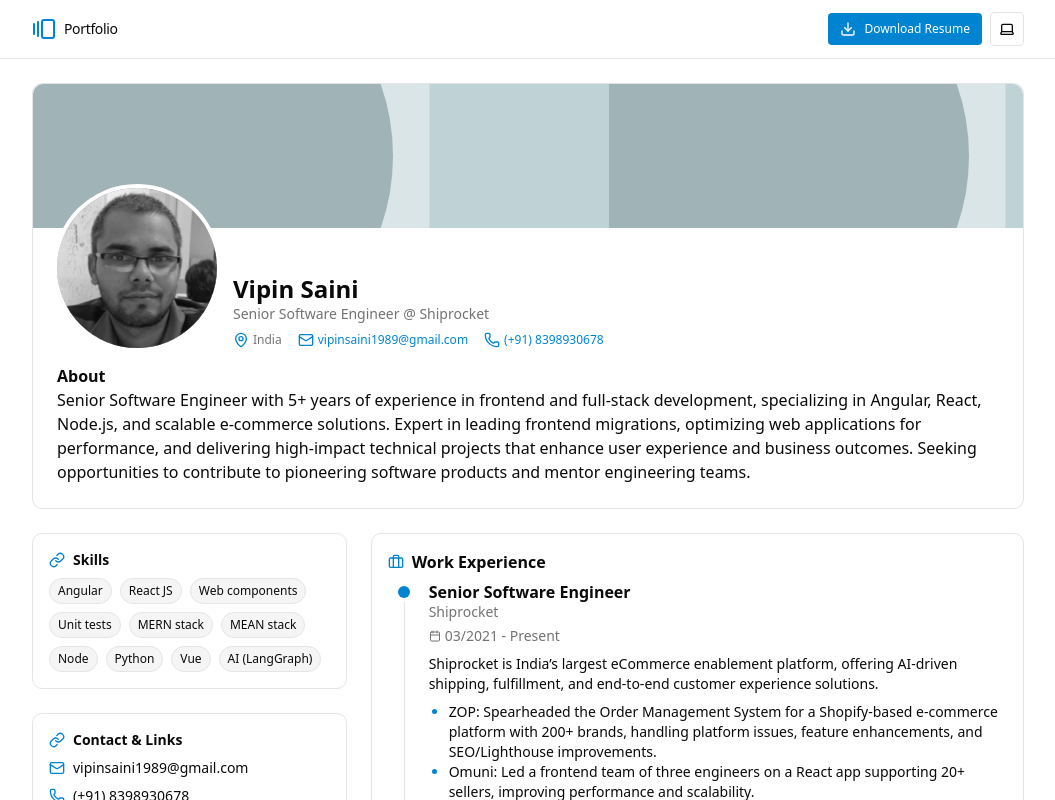
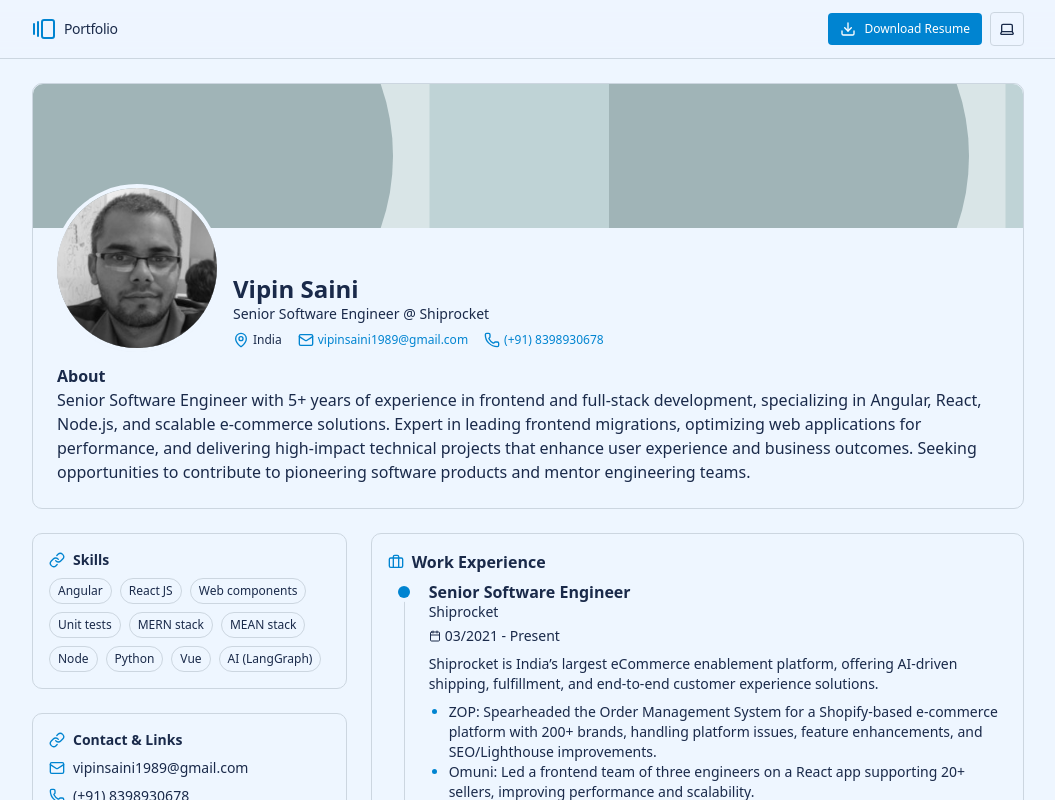
Before and after one commit to vipinsaini1989/76a76765, a React (Vite) app: page / in a window 1280 px wide. Shown: the top 800 px of the page, without its empty margins (112-1167 px from the left). Built offline with nearby package versions, Linux system fonts and the light colour scheme.

Commit message:
Fix css, hide section for print

```diff
--- a/src/App.tsx
+++ b/src/App.tsx
@@ -22,7 +22,7 @@
 
   return (
     <main className="min-h-dvh bg-background text-foreground font-sans">
-      <header className="sticky top-0 z-10 border-b bg-background/80 backdrop-blur">
+      <header className="sticky top-0 z-10 border-b bg-background/80 backdrop-blur print:hidden">
         <div className="mx-auto max-w-5xl px-4 py-3 flex items-center justify-between">
           <div
             className="flex items-center gap-2"
@@ -54,7 +54,7 @@
         {/* LinkedIn-like cover area */}
         <section className="rounded-lg border bg-card">
           <div
-            className="h-36 w-full rounded-t-lg bg-muted bg-[url(../public/images/bg-person.svg)]"
+            className="h-36 w-full rounded-t-lg bg-muted bg-[url(../public/images/bg-person.svg)] hero-1 print:h-16"
             aria-hidden
           />
           <div className="px-4 pb-6 sm:px-6">
--- a/src/index.css
+++ b/src/index.css
@@ -3,74 +3,16 @@
 @custom-variant dark (&:is(.dark *));
 
 :root {
-  --background: oklch(1 0 0);
-  --foreground: oklch(0.145 0 0);
-  --card: oklch(1 0 0);
-  --card-foreground: oklch(0.145 0 0);
-  --popover: oklch(1 0 0);
-  --popover-foreground: oklch(0.145 0 0);
-  --primary: oklch(0.205 0 0);
-  --primary-foreground: oklch(0.985 0 0);
-  --secondary: oklch(0.97 0 0);
-  --secondary-foreground: oklch(0.205 0 0);
-  --muted: oklch(0.97 0 0);
-  --muted-foreground: oklch(0.556 0 0);
-  --accent: oklch(0.97 0 0);
-  --accent-foreground: oklch(0.205 0 0);
-  --destructive: oklch(0.577 0.245 27.325);
-  --destructive-foreground: oklch(0.577 0.245 27.325);
-  --border: oklch(0.922 0 0);
-  --input: oklch(0.922 0 0);
-  --ring: oklch(0.708 0 0);
-  --chart-1: oklch(0.646 0.222 41.116);
-  --chart-2: oklch(0.6 0.118 184.704);
-  --chart-3: oklch(0.398 0.07 227.392);
-  --chart-4: oklch(0.828 0.189 84.429);
-  --chart-5: oklch(0.769 0.188 70.08);
+  --background: #eef6ff;
+  --foreground: #1a2a4a;
+  --border: #ccd6e0;
   --radius: 0.625rem;
-  --sidebar: oklch(0.985 0 0);
-  --sidebar-foreground: oklch(0.145 0 0);
-  --sidebar-primary: oklch(0.205 0 0);
-  --sidebar-primary-foreground: oklch(0.985 0 0);
-  --sidebar-accent: oklch(0.97 0 0);
-  --sidebar-accent-foreground: oklch(0.205 0 0);
-  --sidebar-border: oklch(0.922 0 0);
-  --sidebar-ring: oklch(0.708 0 0);
 }
 
 .dark {
-  --background: oklch(0.145 0 0);
-  --foreground: oklch(0.985 0 0);
-  --card: oklch(0.145 0 0);
-  --card-foreground: oklch(0.985 0 0);
-  --popover: oklch(0.145 0 0);
-  --popover-foreground: oklch(0.985 0 0);
-  --primary: oklch(0.985 0 0);
-  --primary-foreground: oklch(0.205 0 0);
-  --secondary: oklch(0.269 0 0);
-  --secondary-foreground: oklch(0.985 0 0);
-  --muted: oklch(0.269 0 0);
-  --muted-foreground: oklch(0.708 0 0);
-  --accent: oklch(0.269 0 0);
-  --accent-foreground: oklch(0.985 0 0);
-  --destructive: oklch(0.396 0.141 25.723);
-  --destructive-foreground: oklch(0.637 0.237 25.331);
-  --border: oklch(0.269 0 0);
-  --input: oklch(0.269 0 0);
-  --ring: oklch(0.439 0 0);
-  --chart-1: oklch(0.488 0.243 264.376);
-  --chart-2: oklch(0.696 0.17 162.48);
-  --chart-3: oklch(0.769 0.188 70.08);
-  --chart-4: oklch(0.627 0.265 303.9);
-  --chart-5: oklch(0.645 0.246 16.439);
-  --sidebar: oklch(0.205 0 0);
-  --sidebar-foreground: oklch(0.985 0 0);
-  --sidebar-primary: oklch(0.488 0.243 264.376);
-  --sidebar-primary-foreground: oklch(0.985 0 0);
-  --sidebar-accent: oklch(0.269 0 0);
-  --sidebar-accent-foreground: oklch(0.985 0 0);
-  --sidebar-border: oklch(0.269 0 0);
-  --sidebar-ring: oklch(0.439 0 0);
+  --background: #101322;
+  --foreground: #f5f7ff;
+  --border: #2a3045;
 }
 
 @theme inline {
@@ -121,4 +63,5 @@
   body {
     @apply bg-background text-foreground;
   }
+  @page { size: A4; margin: 6mm }
 }
--- a/src/main.tsx
+++ b/src/main.tsx
@@ -1,10 +1,9 @@
 import { StrictMode } from "react";
 import { createRoot } from "react-dom/client";
-import "./index.css";
 import App from "./App.tsx";
 import { Suspense } from "react";
 import { ThemeProvider } from "next-themes";
-// import { ThemeProvider } from "./components/theme-provider.tsx";
+import "./index.css";
 
 createRoot(document.getElementById("root")!).render(
   <StrictMode>
```
